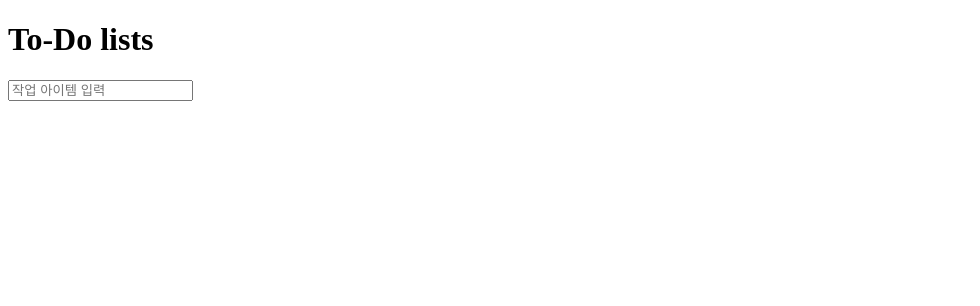
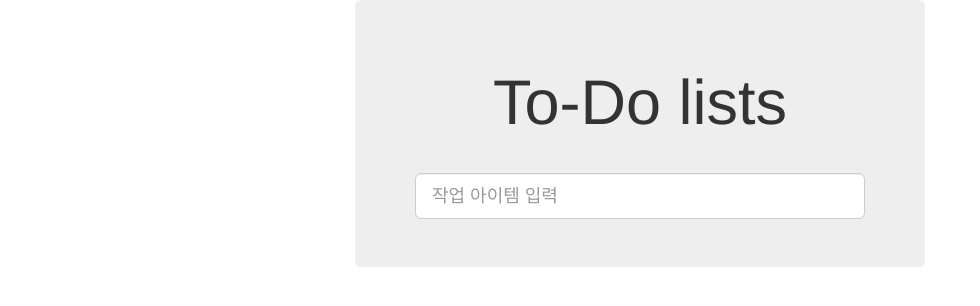
Before and after one commit to nomore12/CleanCodeTDD, a Django app: page / in a window 1280 px wide. Shown: the top 306 px of the page, without its empty margins (0-980 px from the left). Run offline with Django 3.2, Linux system fonts and the light colour scheme; some libraries are stand-ins or nearby versions.

```diff
--- /dev/null
+++ b/superlists/lists/static/css/base.css
@@ -0,0 +1,3 @@
+#id_new_item {
+  margin-top: 2em;
+}
--- a/superlists/lists/templates/base.html
+++ b/superlists/lists/templates/base.html
@@ -3,14 +3,30 @@
   <head>
     <meta charset="UTF-8" />
     <meta name="viewport" content="width=device-width, initial-scale=1.0" />
+    <link rel="stylesheet" href="/static/css/bootstrap.min.css" media="screen" />
+    <link rel="stylesheet" href="/static/css/base.css" media="screen" />
     <title>To-Do lists</title>
   </head>
   <body>
-    <h1>{% block header_text %}{% endblock %}</h1>
-    <form method="POST" action="{% block form_action %}{% endblock %}">
-      <input name="item_text" id="id_new_item" placeholder="작업 아이템 입력" />
-      {% csrf_token %}
-    </form>
-    {% block table %} {% endblock %}
+    <div class="container">
+      <div class="col-md-6 col-md-offset-3 jumbotron">
+        <div class="text-center">
+          <h1>{% block header_text %}{% endblock %}</h1>
+          <form method="POST" action="{% block form_action %}{% endblock %}">
+            <input
+              class="form-control input-lg"
+              name="item_text"
+              id="id_new_item"
+              placeholder="작업 아이템 입력"
+            />
+            {% csrf_token %}
+          </form>
+        </div>
+      </div>
+    </div>
+    <div class="row">
+    <div class="col-md-6 col-md-offset-3">
+      {% block table %} {% endblock %}
+    </div>
   </body>
 </html>
--- a/superlists/lists/templates/list.html
+++ b/superlists/lists/templates/list.html
@@ -1,6 +1,6 @@
 {% extends 'base.html' %} {% block header_text %}Your To-Do lists{% endblock %}
 {% block form_action %}/lists/{{list.id}}/add_item{% endblock %} {%block table%}
-<table id="id_list_table">
+<table id="id_list_table" class="table">
   {%for item in list.item_set.all%}
   <tr>
     <td>{{forloop.counter}}: {{item.text}}</td>
--- a/superlists/superlists/settings.py
+++ b/superlists/superlists/settings.py
@@ -11,6 +11,7 @@ https://docs.djangoproject.com/en/3.1/ref/settings/
 """
 
 from pathlib import Path
+import os
 
 # Build paths inside the project like this: BASE_DIR / 'subdir'.
 BASE_DIR = Path(__file__).resolve().parent.parent
@@ -119,3 +120,4 @@ USE_TZ = True
 # https://docs.djangoproject.com/en/3.1/howto/static-files/
 
 STATIC_URL = "/static/"
+# STATIC_ROOT = os.path.abspath(os.path.join(BASE_DIR, "../static"))
```
